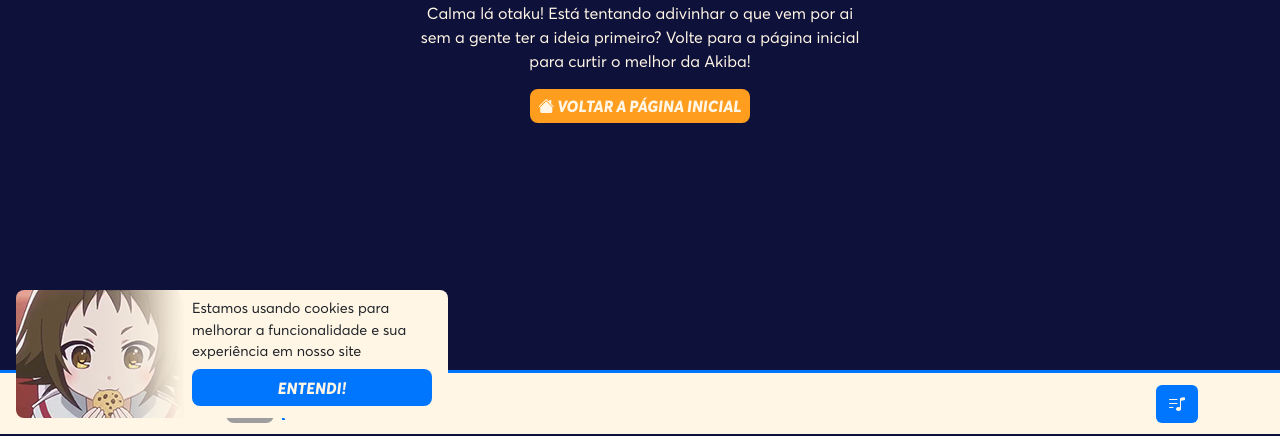
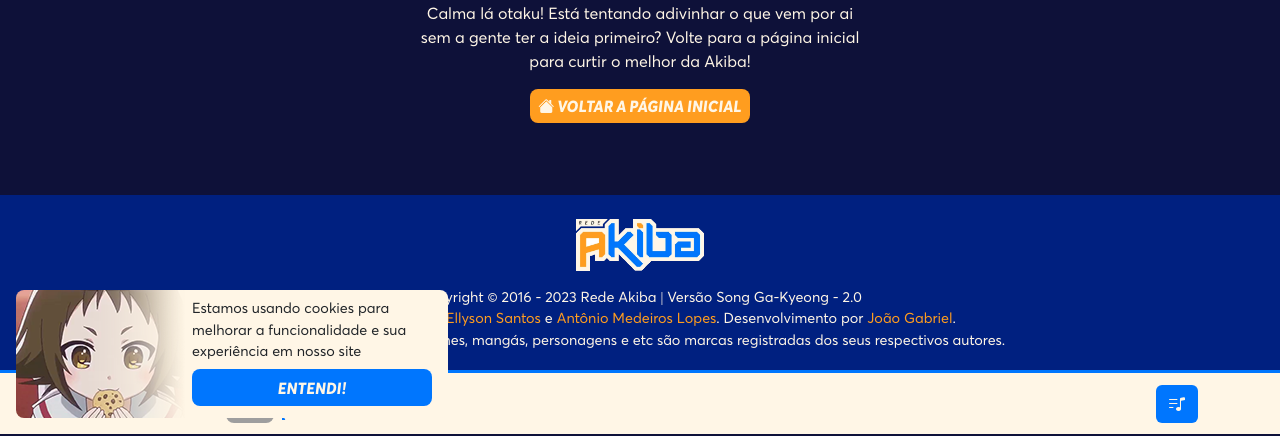
Before and after one commit to JoaoGabrielAnjosLeal/akiba_2.0, a PHP site: page / in a window 1280 px wide. Shown: the part 366-802 px from the top of the page. Run offline with PHP 8.4, Linux system fonts and the light colour scheme; some libraries are stand-ins or nearby versions; grey boxes are pictures that could not be loaded.

Commit message:
Acerto do Front-End

```diff
--- a/admin/index.php
+++ b/admin/index.php
@@ -12,7 +12,7 @@
     <meta name="copyright" content="© <?php echo date("Y"); ?> Rede Akiba - O Paraíso dos Otakus" />
     <meta name="robots" content="noindex" />
     <meta name="googlebot" content="noindex" />
-    <title>Rede Akiba | SongHwa Panel 2.0</title>
+    <title>Rede Akiba | Song Ga-Kyeong Panel</title>
     <link rel="shortcut icon" href="<?php $_SERVER['HTTP_HOST'];?>/akiba_2.0/admin/assets/img/img/favicon.ico" type="image/x-icon">
     <!--preloads-->
     <link rel="preload" href="<?php $_SERVER['HTTP_HOST'];?>/akiba_2.0/admin/assets/css/main.css" as="style">
--- a/site/index.php
+++ b/site/index.php
@@ -165,15 +165,16 @@
     <!--Aqui irá carregar todo o conteúdo do site-->
 </main>
 
-<footer class="footer w-100">
+<footer class="footer w-100 position-relative">
     <div class="container">
         <div class="row">
             <div class="col-xs-12 col-sm-12 col-md-12 col-lg-12 col-xl-12 col-xll-12 pt-2 pb-1">
                 <section class="footer-container mt-3">
                     <img class="footer-logo d-flex mx-auto" src="<?php $_SERVER['HTTP_HOST'];?>/akiba_2.0/site/assets/img/img/logo.webp" alt="Logo do site">
                     <p class="footer-credits mt-3 w-100 text-center">
-                        Copyright © 2016 - <?php echo date('Y'); ?> Rede Akiba | Versão SongHwa<br>
-                        Planejamento por <span>Ellyson Santos</span> e <span>Antônio Medeiros Lopes</span>. Desenvolvimento por <span>João Gabriel</span>.
+                        Copyright © 2016 - <?php echo date('Y'); ?> Rede Akiba | Versão Song Ga-Kyeong - 2.0<br>
+                        Planejamento por <span>Ellyson Santos</span> e <span>Antônio Medeiros Lopes</span>. Desenvolvimento por <span>João Gabriel</span>.<br>
+                        Todas as imagens de animes, mangás, personagens e etc são marcas registradas dos seus respectivos autores.
                     </p>
                 </section>
             </div>
--- a/site/page/404.php
+++ b/site/page/404.php
@@ -6,7 +6,7 @@
     //Comportamento dos players na página
     $('.player-top').hide();
     $('.player-footer').show();
-    $('.footer').css({'margin': '0rem 0rem 4rem 0rem'}).hide();
+    $('.footer').css({'margin': '0rem 0rem 4rem 0rem'});
 
     //Tema da página
     switch(Cookies.get('akiba-theme')){
@@ -33,8 +33,8 @@
 
 <div class="container">
     <div class="row d-flex justify-content-center">
-        <div class="col-xs-5 col-sm-5 col-md-5 col-lg-5 col-xl-5 col-xll-5">
-            <section class="erro404">
+        <div class="col-xs-5 col-sm-5 col-md-5 col-lg-5 col-xl-5 col-xll-5 mb-4">
+            <section class="erro404 mb-5">
                 <img class="img-fluid" src="<?php $_SERVER['HTTP_HOST'];?>/akiba_2.0/site/assets/img/img/ex_erro404.webp" loading="lazy" alt="Erro 404 Banner">
                 <p class="text-center">Calma lá otaku! Está tentando adivinhar o que vem por ai sem a gente ter a ideia primeiro? Volte para a página inicial para curtir o melhor da Akiba!</p>
                 <div class="d-flex justify-content-center"><button onclick="history.pushState('home','home','/akiba_2.0/'); router();" class="text-uppercase border-0" aria-label="Voltar a página inicial"><i class="bi bi-house-fill"></i>&nbsp;Voltar a página inicial</button></div>
--- a/site/page/contatos.php
+++ b/site/page/contatos.php
@@ -6,7 +6,7 @@
     //Comportamento dos players na página
     $('.player-top').hide();
     $('.player-footer').show();
-    $('.footer').css({'margin': '0rem 0rem 4rem 0rem'}).show();
+    $('.footer').css({'margin': '0rem 0rem 4rem 0rem'});
 
     //Tema da página
     switch(Cookies.get('akiba-theme')){
--- a/site/page/equipe.php
+++ b/site/page/equipe.php
@@ -6,7 +6,7 @@
     //Comportamento dos players na página
     $('.player-top').hide();
     $('.player-footer').show();
-    $('.footer').css({'margin': '0rem 0rem 4rem 0rem'}).show();
+    $('.footer').css({'margin': '0rem 0rem 4rem 0rem'});
 
     //Tema da página
     switch(Cookies.get('akiba-theme')){
--- a/site/page/home.php
+++ b/site/page/home.php
@@ -9,7 +9,7 @@ $('.player-footer').hide();
 $('.footer').css({'margin': ''}).show();
 if(window.screen.width < '992'){
     $('.player-footer').show();
-    $('.footer').css({'margin': '0rem 0rem 4rem 0rem'}).show();
+    $('.footer').css({'margin': '0rem 0rem 4rem 0rem'});
 }
 
 //Tema da página
--- a/site/page/midias.php
+++ b/site/page/midias.php
@@ -6,7 +6,7 @@
     //Comportamento dos players na página
     $('.player-top').hide();
     $('.player-footer').show();
-    $('.footer').css({'margin': '0rem 0rem 4rem 0rem'}).show();
+    $('.footer').css({'margin': '0rem 0rem 4rem 0rem'});
 
     //Tema da página
     switch(Cookies.get('akiba-theme')){
--- a/site/page/podcast.php
+++ b/site/page/podcast.php
@@ -7,7 +7,7 @@
     //Comportamento dos players na página
     $('.player-top').hide();
     $('.player-footer').show();
-    $('.footer').css({'margin': '0rem 0rem 4rem 0rem'}).show();
+    $('.footer').css({'margin': '0rem 0rem 4rem 0rem'});
 
     //Caixa de Comentários
     $('#disqus_thread').show();
--- a/site/page/podcasts.php
+++ b/site/page/podcasts.php
@@ -6,7 +6,7 @@
     //Comportamento dos players na página
     $('.player-top').hide();
     $('.player-footer').show();
-    $('.footer').css({'margin': '0rem 0rem 4rem 0rem'}).show();
+    $('.footer').css({'margin': '0rem 0rem 4rem 0rem'});
 
     //Tema da página
     switch(Cookies.get('akiba-theme')){
--- a/site/page/post.php
+++ b/site/page/post.php
@@ -6,7 +6,7 @@
     //Comportamento dos players na página
     $('.player-top').hide();
     $('.player-footer').show();
-    $('.footer').css({'margin': '0rem 0rem 4rem 0rem'}).show();
+    $('.footer').css({'margin': '0rem 0rem 4rem 0rem'});
 
     //Caixa de Comentários
     $('#disqus_thread').hide();
--- a/site/page/radio.php
+++ b/site/page/radio.php
@@ -6,7 +6,7 @@
     //Comportamento dos players na página
     $('.player-top').hide();
     $('.player-footer').show();
-    $('.footer').css({'margin': '0rem 0rem 4rem 0rem'}).show();
+    $('.footer').css({'margin': '0rem 0rem 4rem 0rem'});
 
     //Tema da página
     switch(Cookies.get('akiba-theme')){
--- a/site/page/review.php
+++ b/site/page/review.php
@@ -6,7 +6,7 @@
     //Comportamento dos players na página
     $('.player-top').hide();
     $('.player-footer').show();
-    $('.footer').css({'margin': '0rem 0rem 4rem 0rem'}).show();
+    $('.footer').css({'margin': '0rem 0rem 4rem 0rem'});
 
     //Caixa de Comentários
     $('#disqus_thread').show();
--- a/site/page/reviews.php
+++ b/site/page/reviews.php
@@ -6,7 +6,7 @@
     //Comportamento dos players na página
     $('.player-top').hide();
     $('.player-footer').show();
-    $('.footer').css({'margin': '0rem 0rem 4rem 0rem'}).show();
+    $('.footer').css({'margin': '0rem 0rem 4rem 0rem'});
 
     //Tema da página
     switch(Cookies.get('akiba-theme')){
--- a/site/page/tag.php
+++ b/site/page/tag.php
@@ -43,7 +43,7 @@
     //Comportamento dos players na página
     $('.player-top').hide();
     $('.player-footer').show();
-    $('.footer').css({'margin': '0rem 0rem 4rem 0rem'}).show();
+    $('.footer').css({'margin': '0rem 0rem 4rem 0rem'});
 
     //Tema da página
     switch(Cookies.get('akiba-theme')){
--- a/sw.js
+++ b/sw.js
@@ -1,8 +1,6 @@
 var cacheName = 'NomeApp-v';
 var filesToCache = [
-  '/rede_akiba_2.0',
-  '/rede_akiba_2.0/site/assets/css/main.css',
-  '/rede_akiba_2.0/site/assets/js/main.js'
+  './'
 ];
 self.addEventListener('install', function(e) {
   e.waitUntil(
```
Also changed, not shown: site/assets/js/main.js (+5 -6 lines), manifest.json.
